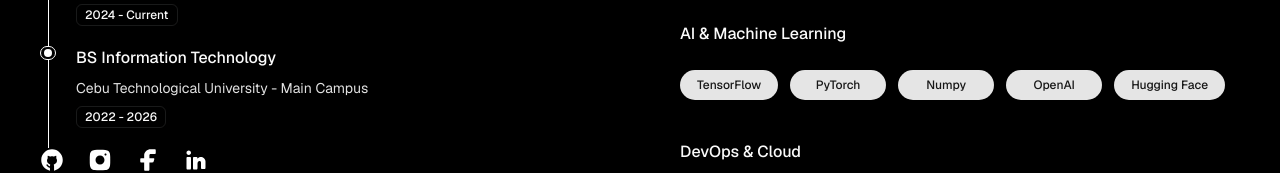
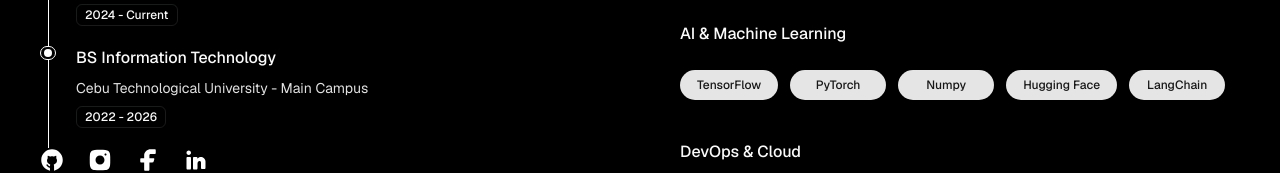
Before and after one commit to Aytsuu/Portfolio, a Next.js app: page / in a window 1280 px wide. Shown: the part 598-771 px from the top of the page. Built offline with nearby package versions, Linux system fonts and the light colour scheme.

Commit message:
Edited tech stack

```diff
--- a/src/dto/projects.dto.ts
+++ b/src/dto/projects.dto.ts
@@ -31,7 +31,7 @@ export const projects = (theme: string): ProjectProps[] => [
   {
     name: "Portfolio",
     description: "My personal website, built to showcase my works and get a sense of progress in the field of software development.",
-    techStack: ['TypeScript', 'React', 'Next.js', 'OpenAI', 'TailwindCSS'],
+    techStack: ['TypeScript', 'React', 'Next.js', 'Lang', 'TailwindCSS'],
     imageURI: `/assets/projects/portfolio_project_${theme === 'dark' ? 'light' : 'dark'}.png`,
     link: 'https://paoloaraneta.dev'
   },
--- a/src/dto/tech-stacks.dto.ts
+++ b/src/dto/tech-stacks.dto.ts
@@ -38,7 +38,6 @@ export const techStacks: props[] = [
       "TensorFlow",
       "PyTorch",
       "Numpy",
-      "OpenAI",
       "Hugging Face",
       "LangChain",
     ],
```
